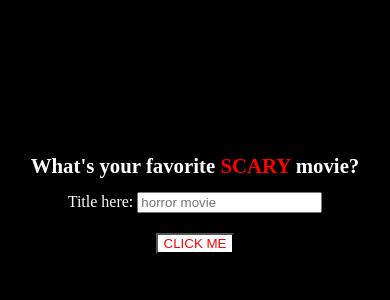
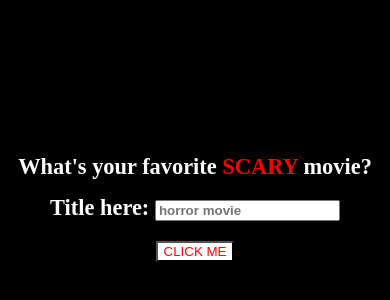
Before and after one commit to KJWilliamson/favorite-scary-movie, a plain HTML site: page index.html in a window 390 px wide. Shown: the part 216-516 px from the top of the page. Drawn offline with Linux system fonts and the light colour scheme.

Commit message:
added bolder font to placeholder and made text and form bigger on mobile

```diff
--- a/style.css
+++ b/style.css
@@ -45,7 +45,7 @@ h2 {
     color: red;
 }
 
-@media screen and (max-width: 480px) {
+@media screen and (max-width: 685px) {
 
   body {
     background-repeat: no-repeat;
@@ -54,11 +54,27 @@ h2 {
 }
 
     h1 {
-      font-size: 1.3rem;
+      font-size: 1.4rem;
+    }
+
+    form {
+      font-size: 1.4rem;
+    }
+
+    form label {
+      font-weight: bolder;
+    }
+
+    ::-webkit-input-placeholder {
+      font-weight: bolder;
+    }
+
+    input::placeholder {
+      font-weight: boldest;
     }
 
     h2 {
-        font-size: 1.2rem;
+        font-size: 1.3rem;
     }
 
 }
```
